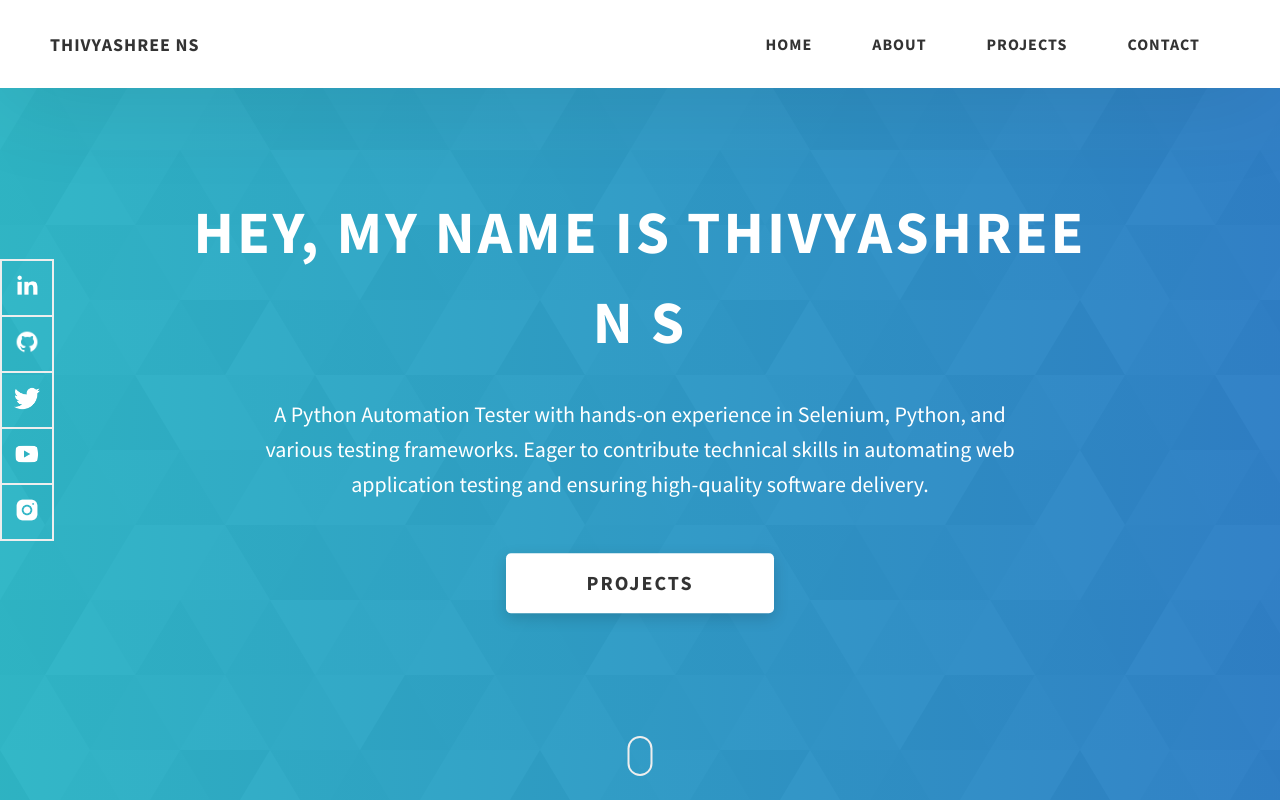
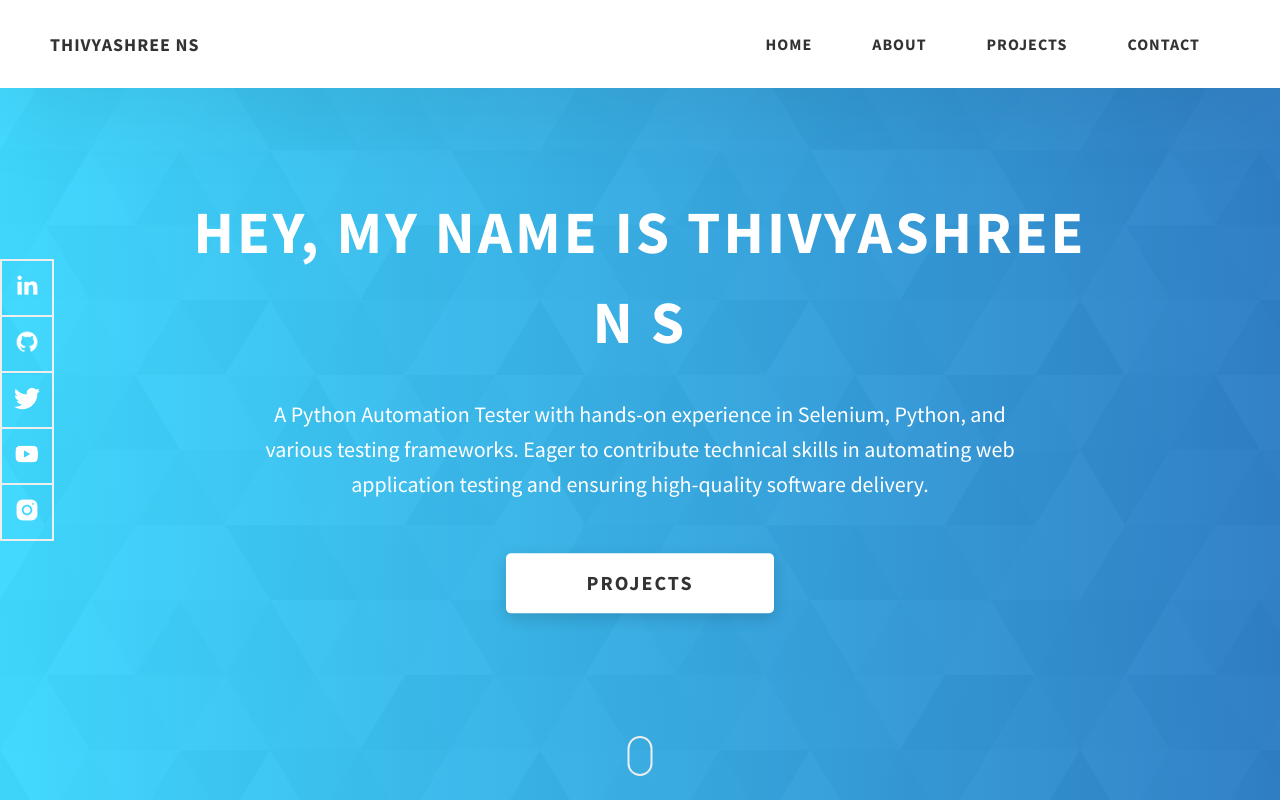
Before and after one commit to ThivyashreeNS/ThivyashreeNS-Portfolio, a website: page index.html in a window 1280 px wide. Shown: the top 800 px of the page. Drawn offline with Linux system fonts and the light colour scheme.

Commit message:
Update style.css

```diff
--- a/css/style.css
+++ b/css/style.css
@@ -185,7 +185,7 @@ textarea {
 
 .home-hero {
   color: #fff;
-  background: linear-gradient(to right, rgb(0 166 185 / 80%), rgba(0, 98, 185, 0.8)), url(../../assets/svg/common-bg.svg);
+  background: linear-gradient(to right, rgba(20, 208, 255, 0.8), rgba(0, 98, 185, 0.8)), url(../../assets/svg/common-bg.svg);
   background-position: center;
   height: 100vh;
   min-height: 80rem;
```
